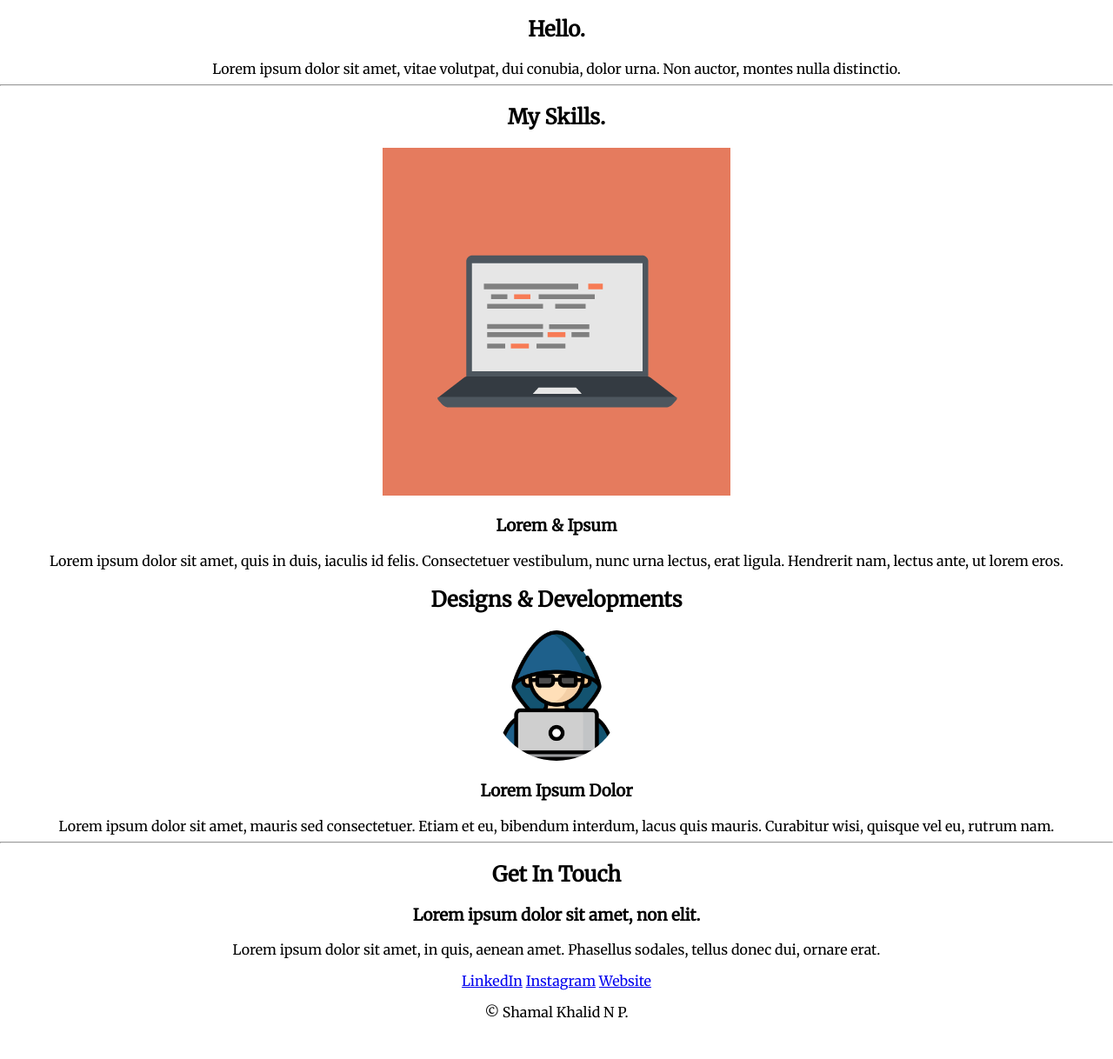
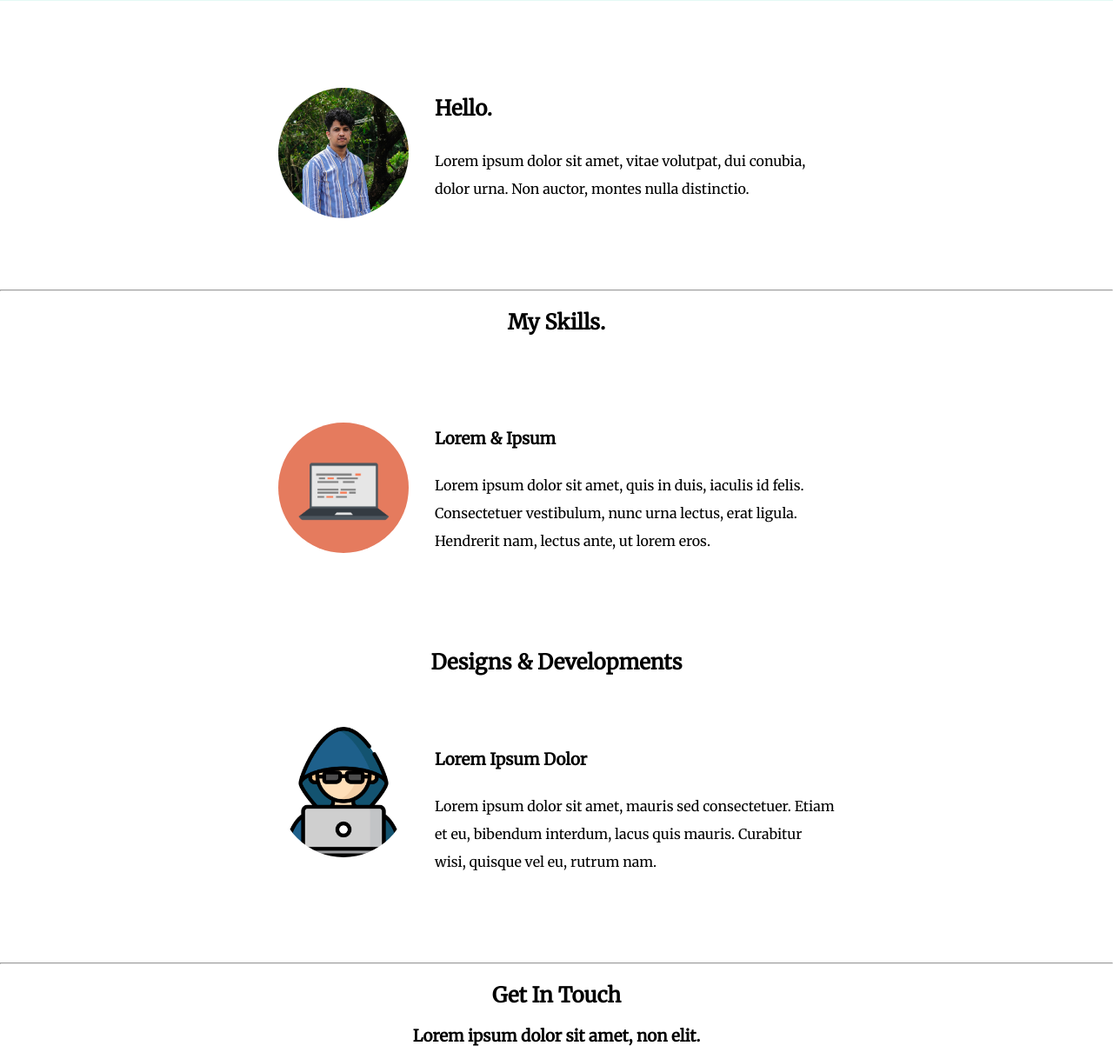
Before and after one commit to ShamalKhalid/Personal-Website, a plain HTML site: page index.html in a window 1280 px wide. Shown: the part 745-1963 px from the top of the page at 87% size. Before the commit the page ends 1935 px from the top, so only its background shows below. Drawn offline with Linux system fonts and the light colour scheme.

Commit message:
updated css regarding some minor design changes.

```diff
--- a/css/style.css
+++ b/css/style.css
@@ -7,20 +7,19 @@
   margin-top: 0px;
   padding-top: 90px;
   font-family: "Sacramento",cursive;
+  font-size: 6.25em;
 }
-
-.top-container{
-  background-color: #E4F9F5;
+p{
+  margin: 0;
+  text-align: center;
+  font-family: "Merriweather",serif;
+}
+.head-introduction{
+  font-size: 2em;
+  font-family: 'Josefin Sans', sans-serif;
   position: relative;
-  padding-top: 50px;
+  bottom: 40px;
 }
-middle-container {
-
-}
-bottom-container{
-
-}
-
 .bottom-cloud{
   position: absolute;
 }
@@ -29,18 +28,54 @@
   right: 440px;
   top: 80px;
 }
+.top-container{
+  background-color: #E4F9F5;
+  position: relative;
+  padding-top: 50px;
+}
+middle-container {
+}
+.bottom-container{
+    padding-top: 20px;
+}
+.profile{
+  width: 50%;
+  margin: 100px auto 100px auto;
+  text-align: left;
+  line-height: 2;
+}
+
 .profile-pic{
   border-radius: 50%;
   width: 150px;
   height: 150px;
+  float: left;
+  margin-right: 30px;
 }
-.skill{
+.p2{
+  text-align: left;
+}
+.skill-row{
+  width: 50%;
+  margin: 100px auto 100px auto;
+  text-align: left;
+  line-height: 2;
+}
+.skill-image{
+  border-radius: 50%;
+  width: 150px;
   height: 150px;
-  width: 150px;
-  border-radius: 50%;
+  float: left;
+  margin-right: 30px;
 }
 .design{
   height: 150px;
   width: 150px;
   border-radius: 50%;
+  float: left;
+  margin-right: 30px;
 }
+.design-dev{
+  text-align: center;
+  padding-bottom: 30px;
+}
```
